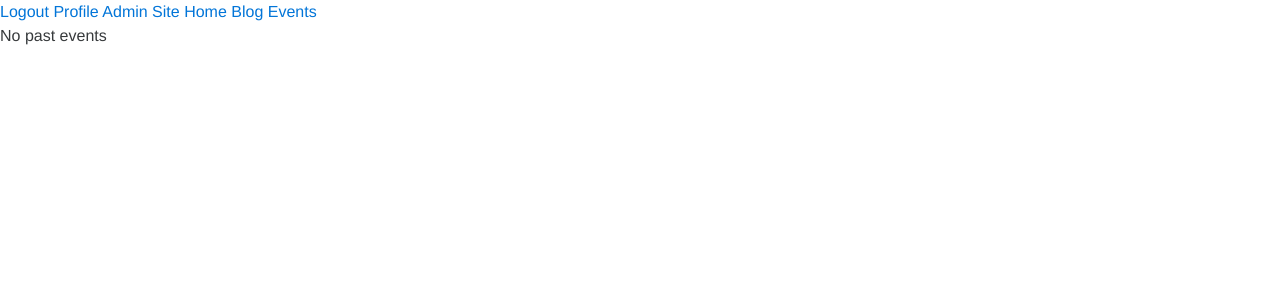
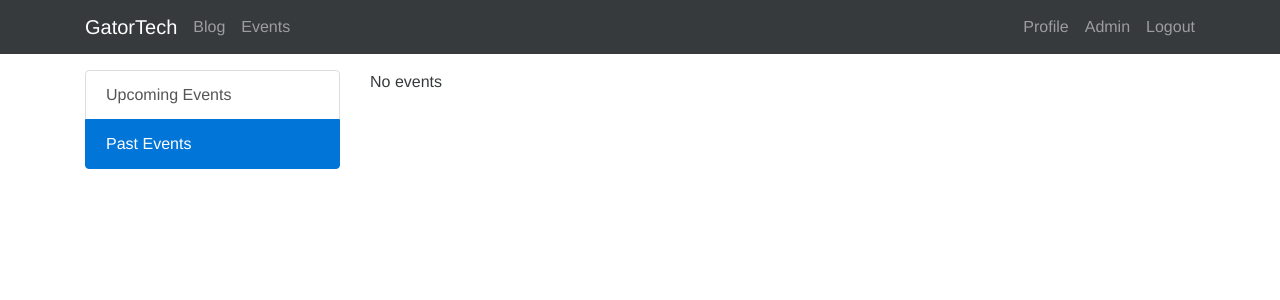
Before and after one commit to gatortechuf/gatortechuf.com, a Django app: a page that uses templates/base.html in a window 1280 px wide. Shown: the top 300 px of the page. Run offline with Django 3.2, Linux system fonts and the light colour scheme; the visitor is signed in with stand-in values (Sample User, id 1); data that the repository does not hold is empty; some libraries are stand-ins or nearby versions.

Commit message:
Events have addresses. Slugs for blog and events.

```diff
--- a/blog/models.py
+++ b/blog/models.py
@@ -7,6 +7,7 @@ class BlogPost(models.Model):
     post_date = models.DateTimeField('date posted', auto_now=True)
     blog_author = models.ForeignKey(User)
     blog_content = models.CharField(max_length=10000)
+    slug = models.SlugField(default=None, unique=True, max_length=128)
 
     def __str__(self):
         return self.blog_title
--- a/blog/templates/blog/index.html
+++ b/blog/templates/blog/index.html
@@ -7,7 +7,7 @@
     {% if newest_blog_posts %}
         <h1>Blog posts</h1>
         {% for post in newest_blog_posts %}
-            <li><a href="{% url 'blog:blog_post' post.id %}">{{ post.blog_title }} by {{ post.blog_author.get_full_name }}</a></li>
+            <li><a href="{% url 'blog:blog_post' post.slug %}">{{ post.blog_title }} by {{ post.blog_author.get_full_name }}</a></li>
         {%  endfor %}
     {% else %}
         <h1>No posts yet</h1>
--- a/blog/urls.py
+++ b/blog/urls.py
@@ -3,5 +3,5 @@ from . import views
 
 urlpatterns = [
     url(r'^$', views.IndexView.as_view(), name='blog_index'),
-    url(r'^(?P<pk>[0-9]+)/$', views.BlogPostView.as_view(), name='blog_post'),
+    url(r'^(?P<slug>[\w-]+)/$', views.BlogPostView.as_view(), name='blog_post'),
 ]
--- a/events/admin.py
+++ b/events/admin.py
@@ -2,4 +2,7 @@ from django.contrib import admin
 
 from .models import Event
 
-admin.site.register(Event)
+class EventAdmin(admin.ModelAdmin):
+    prepopulated_fields = {'slug': ('event_title',)}
+
+admin.site.register(Event, EventAdmin)
--- a/events/models.py
+++ b/events/models.py
@@ -3,8 +3,10 @@ from django.db import models
 class Event(models.Model):
     event_title = models.CharField(max_length=128)
     event_description = models.CharField(max_length=768)
-    event_location = models.CharField(max_length=256, default='Heavener Hall 250')
+    event_location_name = models.CharField(max_length=256, default='Heavener Hall 250')
+    event_location_address = models.CharField(max_length=256, default='1325 W University Ave, Gainesville, FL 32601')
     event_date = models.DateTimeField('event date', auto_now=False)
+    slug = models.SlugField(default=None, unique=True, max_length=128)
 
     def __str__(self):
         return self.event_title
--- a/events/templates/events/old_events.html
+++ b/events/templates/events/old_events.html
@@ -5,12 +5,31 @@
 {% endblock %}
 
 {% block content %}
-    {% if old_event_list %}
-        {% for event in old_event_list %}
-            <a href="{% url 'events:event_detail' event.id %}"><h4>{{ event.event_title }}</h4></a>
-            <p>{{ event.event_description }} -- occurred on {{ event.event_date }} at {{ event.event_location }}</p>
-        {% endfor %}
-    {% else %}
-        <p>No past events</p>
-    {% endif %}
+    <div class="row">
+        <div class="col-md-3">
+            <div class="list-group">
+                <a href="{% url 'events:event_index' %}" class="list-group-item">Upcoming Events</a>
+                <a href="{% url 'events:event_archive' %}" class="list-group-item active">Past Events</a>
+            </div>
+        </div>
+        <div class="col-md-9">
+            {% if old_event_list %}
+                {% for event in old_event_list %}
+                    <div class="card">
+                        <div class="card-block">
+                            <a href="{% url 'events:event_detail' event.slug %}"><h4 class="card-title">{{ event.event_title }}</h4></a>
+                            <h6 class="card-subtitle">
+                                {{ event.event_date|date:"D M j f a" }} at <a href="https://www.google.com/maps?q={{ event.event_location_address }}" target="_blank">
+                                    {{ event.event_location_name }}
+                                </a>
+                            </h6>
+                            <p class="card-text">{{ event.event_description|truncatechars:140 }}</p>
+                        </div>
+                    </div>
+                {% endfor %}
+            {% else %}
+                <p>No events</p>
+            {% endif %}
+        </div>
+    </div>
 {% endblock %}
--- a/events/urls.py
+++ b/events/urls.py
@@ -4,5 +4,5 @@ from . import views
 urlpatterns = [
     url(r'^$', views.EventsView.as_view(), name='event_index'),
     url(r'^archive/$', views.OldEventsView.as_view(), name='event_archive'),
-    url(r'^(?P<pk>[0-9]+)/$', views.DetailedEventView.as_view(), name='event_detail'),
+    url(r'^(?P<slug>[\w-]+)/$', views.DetailedEventView.as_view(), name='event_detail'),
 ]
--- a/events/views.py
+++ b/events/views.py
@@ -1,4 +1,3 @@
-from django.shortcuts import render
 from django.views import generic
 from django.utils import timezone
 
--- a/home/static/css/main.css
+++ b/home/static/css/main.css
@@ -0,0 +1,3 @@
+a:hover {
+    text-decoration: none;
+}
--- a/templates/base.html
+++ b/templates/base.html
@@ -4,24 +4,52 @@
 <head>
     <title>{% block title %}GatorTech{% endblock %}</title>
     <link rel="stylesheet" href="{% static 'css/bootstrap.min.css' %}"/>
+    {% comment %} Edit main.css to add custom css {% endcomment %}
     <link rel="stylesheet" href="{% static 'css/main.css' %}" />
-    <script src="{% static 'js/jquery-2.2.4.min.js' %}"></script>
-    <script src="{% static 'js/bootstrap.min.js' %}"></script>
+    <meta name="viewport" content="width=device-width, initial-scale=1">
 </head>
 <body>
-{% if request.user.is_authenticated %}
-    <a href="/accounts/logout/">Logout</a>
-    <a href="{% url 'profiles:index' request.user.id %}">Profile</a>
-{% else %}
-    <a href="/accounts/login/">Login</a>
-{% endif %}
-{% if request.user.is_staff %}
-    <a href="/admin/">Admin Site</a>
-{% endif %}
-<a href="{% url 'home:index' %}">Home</a>
-<a href="{% url 'blog:blog_index' %}">Blog</a>
-<a href="{% url 'events:event_index' %}">Events</a>
-{% block content %}
-{% endblock %}
+<nav class="navbar navbar-dark bg-inverse navbar-sticky-top">
+    <div class="container">
+        <button class="navbar-toggler hidden-sm-up" type="button" data-toggle="collapse" data-target="#navbarCollapse">
+            &#9776;
+        </button>
+        <div class="collapse navbar-toggleable-xs" id="navbarCollapse">
+            <a class="navbar-brand" href="{% url 'home:index' %}">GatorTech</a>
+            <ul class="nav navbar-nav">
+                <li class="nav-item">
+                    <a href="{% url 'blog:blog_index' %}" class="nav-link">Blog</a>
+                </li>
+                <li class="nav-item">
+                    <a href="{% url 'events:event_index' %}" class="nav-link">Events</a>
+                </li>
+            </ul>
+            <ul class="nav navbar-nav pull-xs-right">
+                {% if request.user.is_authenticated %}
+                    <li class="nav-item">
+                        <a href="{% url 'profiles:index' request.user.id %}" class="nav-link">Profile</a>
+                    </li>
+                    {% if request.user.is_staff %}
+                        <li class="nav-item">
+                            <a href="{% url 'admin:index' %}" class="nav-link">Admin</a>
+                        </li>
+                    {% endif %}
+                    <li class="nav-item">
+                        <a href="/accounts/logout/" class="nav-link">Logout</a>
+                    </li>
+                {% else %}
+                    <li class="nav-item">
+                        <a href="/accounts/login/" class="nav-link">Login</a>
+                    </li>
+                {% endif %}
+            </ul>
+        </div>
+    </div>
+</nav>
+<div class="container" style="padding-top: 1rem">
+    {% block content %}{% endblock %}
+</div>
+<script src="{% static 'js/jquery-2.2.4.min.js' %}"></script>
+<script src="{% static 'js/bootstrap.min.js' %}"></script>
 </body>
 </html>
```
Also changed, not shown: blog/admin.py (+6 -1 lines), events/templates/events/details.html (+17 -3 lines), events/templates/events/events.html (+21 -3 lines).
